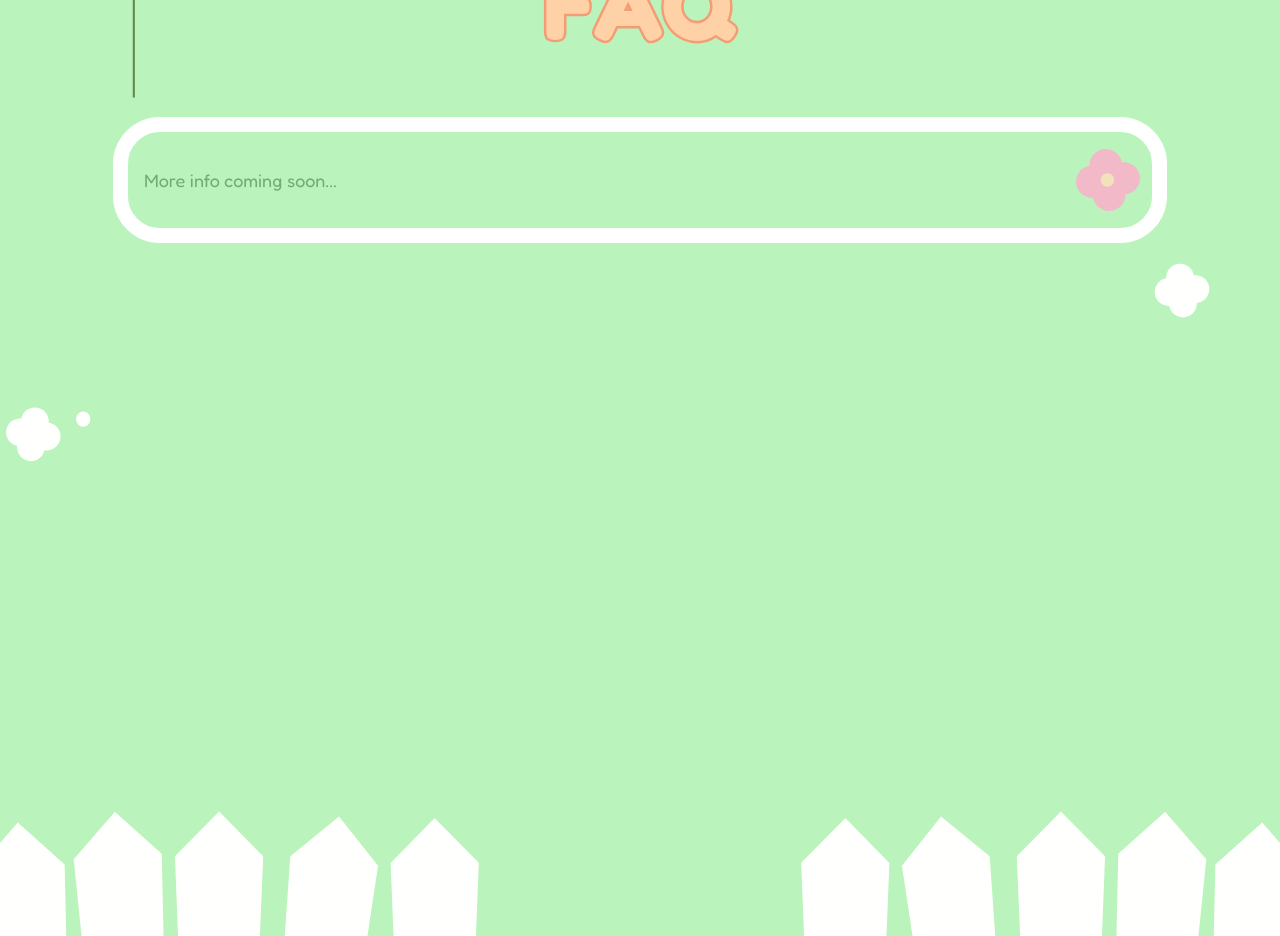
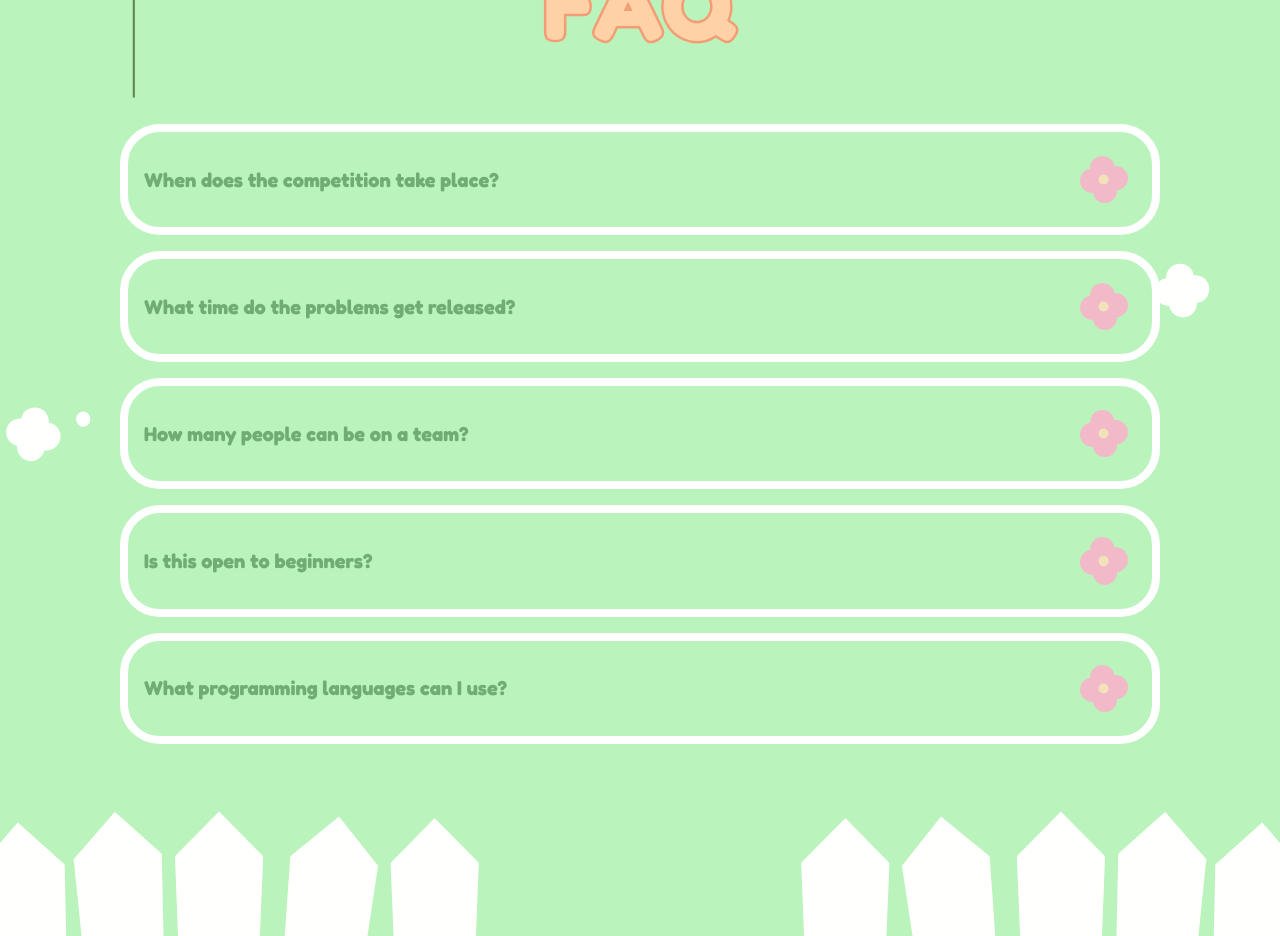
Before and after one commit to MarkRyanGarcia/acm-march-madness-2026, a React (Vite) app in the folder frontend/: page / in a window 1280 px wide. Shown: the part 1320-2256 px from the top of the page. Built offline with nearby package versions, Linux system fonts and the light colour scheme; no server answers; a web font is replaced by a local one.

Commit message:
feat: add faq section

```diff
--- a/frontend/src/components/FAQ.tsx
+++ b/frontend/src/components/FAQ.tsx
@@ -1,6 +1,36 @@
+import { useState } from "react";
 import { StrokedText } from "./StrokedText";
 
 export default function FAQ() {
+  const [activeIndex, setActiveIndex] = useState<number | null>(null);
+
+  const faqData = [
+    {
+      question: "When does the competition take place?",
+      answer: "Monday, March 16, 2026 to Friday, March 20, 2026."
+    },
+    {
+      question: "What time do the problems get released?",
+      answer: "A new problem is released every day at 2:00 PM PST."
+    },
+    {
+      question: "How many people can be on a team?",
+      answer: "The limit is 3 people per team. You are also welcome to compete solo."
+    },
+    {
+      question: "Is this open to beginners?",
+      answer: "Yes. The challenge is open to all skill levels and is a great way to practice problem-solving."
+    },
+    {
+      question: "What programming languages can I use?",
+      answer: "You can use any programming language you prefer. You wil not submit code, but rather the final answer to the problem."
+    }
+  ]
+
+  const handleToggle = (index: number) => {
+    setActiveIndex(activeIndex === index ? null : index);
+  };
+
   return (
     <section className="flex flex-col gap-12 md:gap-20 w-full items-center px-4">
       <StrokedText
@@ -9,49 +39,34 @@ export default function FAQ() {
         color="#FFD1A6"
         outlineColor="#F49D75"
       />
-      <div className="z-20 w-full max-w-5xl flex flex-col gap-12">
-        <div className="flex items-center justify-between w-full min-h-20 md:min-h-24 outline-white outline-10 md:outline-15 rounded-4xl bg-transparent">
-          <p className="w-full p-4 text-sm sm:text-base md:text-lg">
-            More info coming soon...
-          </p>
-          <img
-            src="/flower_small_pink.svg"
-            className="w-14 sm:w-18 md:w-22 p-3 shrink-0"
-          />
-        </div>
+      <div className="z-20 w-8/9 max-w-5xl flex flex-col gap-8">
+        {faqData.map((item, index) => (
+          <div key={index} className="w-full outline-white outline-8 rounded-4xl bg-transparent">
+            <button
+              onClick={() => handleToggle(index)}
+              className="flex items-center justify-between w-full p-2 md:p-4 text-left"
+            >
+              <span className="text-sm sm:text-lg md:text-xl font-bold">
+                {item.question}
+              </span>
+              <img
+                src="/flower_small_pink.svg"
+                alt="flower"
+                className={`w-10 sm:w-14 md:w-16 p-2 shrink-0 transition-transform duration-300 ease-in-out ${activeIndex === index ? 'rotate-70' : 'rotate-0'
+                  }`}
+              />
+            </button>
 
-        {/* <div className="flex items-center justify-between w-full min-h-20 md:min-h-24 outline-white outline-10 md:outline-15 rounded-4xl bg-transparent">
-          <p className="w-full p-4 text-sm sm:text-base md:text-lg">
-            chat are we cooking? chat are we cooking? chat are we cooking? chat
-            are we cooking? chat are we cooking?
-          </p>
-          <img
-            src="/flower_small_pink.svg"
-            className="w-14 sm:w-18 md:w-22 p-3 shrink-0"
-          />
-        </div>
-
-        <div className="flex items-center justify-between w-full min-h-20 md:min-h-24 outline-white outline-10 md:outline-15 rounded-4xl bg-transparent">
-          <p className="w-full p-4 text-sm sm:text-base md:text-lg">
-            chat are we cooking? chat are we cooking? chat are we cooking? chat
-            are we cooking? chat are we cooking?
-          </p>
-          <img
-            src="/flower_small_pink.svg"
-            className="w-14 sm:w-18 md:w-22 p-3 shrink-0"
-          />
-        </div>
-
-        <div className="flex items-center justify-between w-full min-h-20 md:min-h-24 outline-white outline-10 md:outline-15 rounded-4xl bg-transparent">
-          <p className="w-full p-4 text-sm sm:text-base md:text-lg">
-            chat are we cooking? chat are we cooking? chat are we cooking? chat
-            are we cooking? chat are we cooking?
-          </p>
-          <img
-            src="/flower_small_pink.svg"
-            className="w-14 sm:w-18 md:w-22 p-3 shrink-0"
-          />
-        </div> */}
+            <div
+              className={`overflow-hidden transition-all duration-300 ease-in-out ${activeIndex === index ? 'max-h-96 opacity-100' : 'max-h-0 opacity-0'
+                }`}
+            >
+              <div className="xl:px-5 lg:px-5 md:px-4 sm:px-2 px-2 pb-6 text-sm sm:text-base md:text-lg">
+                {item.answer}
+              </div>
+            </div>
+          </div>
+        ))}
       </div>
     </section>
   );
```
Also changed, not shown: 1 other file (tests, documents, lock files or other folders).
